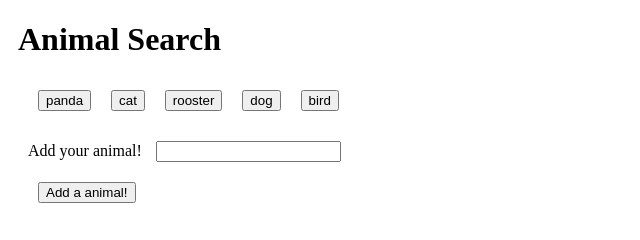
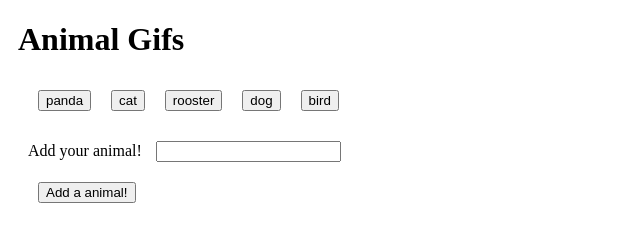
Before and after one commit to EstherMx/Animal-Gifs, a plain HTML site: page index.html in a window 1280 px wide. Shown: the full height of the page, 0-640 px from the left. Drawn offline with nearby package versions, Linux system fonts and the light colour scheme.

Commit message:
animal gifs

```diff
--- a/index.html
+++ b/index.html
@@ -16,7 +16,7 @@
 <body>
 
 <div class="container">
-    <h1>Animal Search</h1>
+    <h1>Animal Gifs</h1>
 
     <!-- Rendered buttons will get dumped Here  -->
     <div id="animals-view"></div>
```
